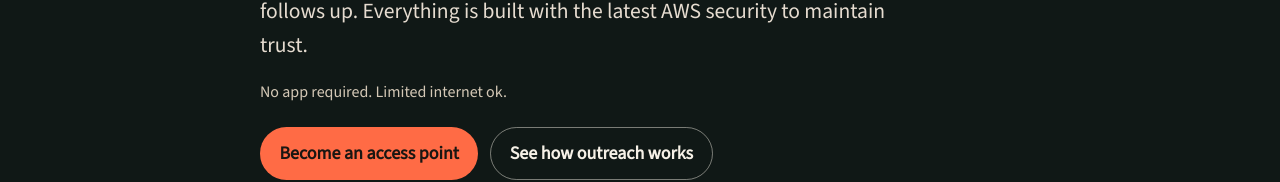
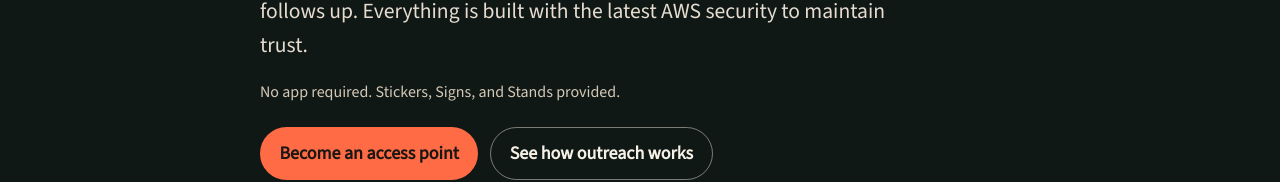
Before and after one commit to hopeonesource/hope1source.org, a React (Vite) app in the folder preview-v4/: page /access-points in a window 1280 px wide. Shown: the part 412-594 px from the top of the page. Built offline with nearby package versions, Linux system fonts and the light colour scheme.

Commit message:
Describe provided Access Points outreach materials

```diff
--- a/preview-v4/src/pages/AccessPoints.jsx
+++ b/preview-v4/src/pages/AccessPoints.jsx
@@ -22,7 +22,7 @@ export default function AccessPoints() {
         title="Your front desk can be where people find help."
         lede="A QR code, NFC tap, or kiosk lets visitors ask for help privately. Your team follows up. Everything is built with the latest AWS security to maintain trust."
       >
-        <p className="hero-note">No app required. Limited internet ok.</p>
+        <p className="hero-note">No app required. Stickers, Signs, and Stands provided.</p>
         <div className="hero-actions">
           <a className="btn btn-primary" href={mailto({ subject: 'Access point' })}>
             Become an access point
```
Also changed, not shown: 1 other file (tests, documents, lock files or other folders).
